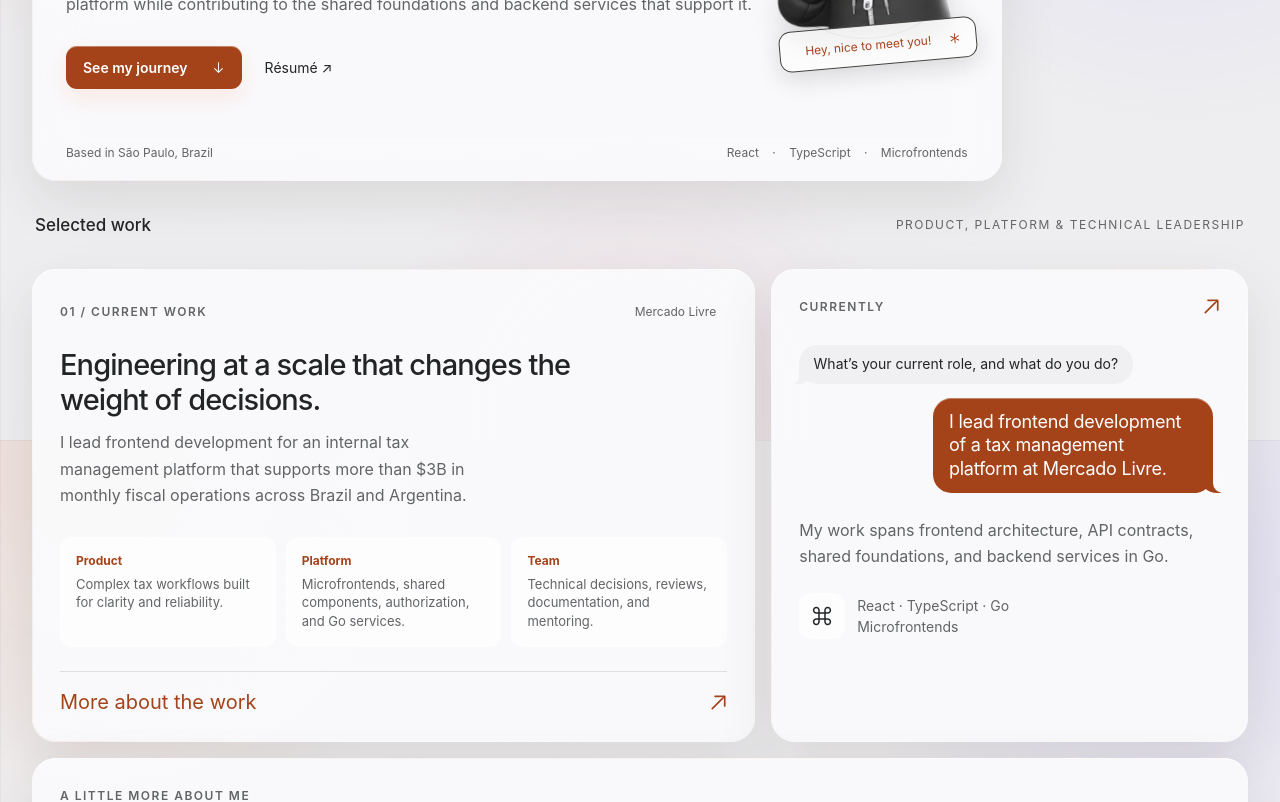
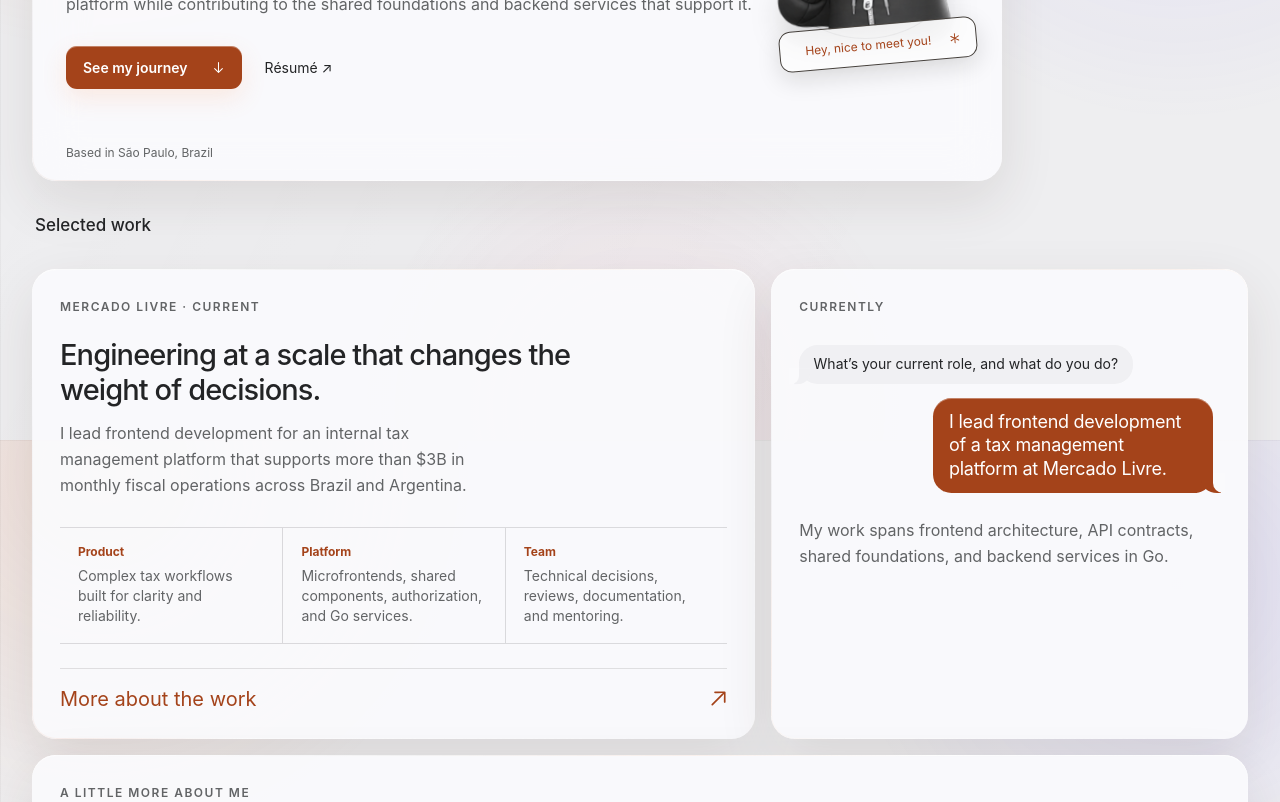
Before and after one commit to cristianmacedo/portfolio, a React (Vite) app: page / in a window 1280 px wide. Shown: the part 360-1162 px from the top of the page. Built offline with nearby package versions, Linux system fonts and the light colour scheme.

Commit message:
Simplify portfolio card hierarchy

```diff
--- a/src/adaptive-theme.css
+++ b/src/adaptive-theme.css
@@ -2915,3 +2915,42 @@
     margin-top: 32px;
   }
 }
+
+/* The current-work card carries a single identity line; its three areas are
+   concise columns, rather than another layer of cards. */
+.featured .card-top {
+  justify-content: flex-start;
+}
+.featured .work-scope {
+  gap: 0;
+  margin: 28px 0 24px;
+  border-block: 1px solid var(--separator);
+}
+.featured .work-scope > div {
+  min-height: 0;
+  padding: 16px 18px;
+  border: 0;
+  border-radius: 0;
+  background: transparent;
+  box-shadow: none;
+}
+.featured .work-scope > div + div {
+  border-left: 1px solid var(--separator);
+}
+.featured .work-scope > div > p {
+  margin-top: 6px;
+  font-size: 14px;
+  line-height: 1.45;
+}
+.hero-bottom {
+  justify-content: flex-start;
+}
+@media (max-width: 650px) {
+  .featured .work-scope {
+    grid-template-columns: 1fr;
+  }
+  .featured .work-scope > div + div {
+    border-top: 1px solid var(--separator);
+    border-left: 0;
+  }
+}
--- a/src/components/portfolio/Hero.jsx
+++ b/src/components/portfolio/Hero.jsx
@@ -30,9 +30,6 @@
       </div>
       <div className="hero-bottom">
         <span>{t.based}</span>
-        <span>
-          React <i>·</i> TypeScript <i>·</i> Microfrontends
-        </span>
       </div>
     </section>
   );
--- a/src/components/portfolio/Journey.jsx
+++ b/src/components/portfolio/Journey.jsx
@@ -21,7 +21,7 @@
     { date: "2018 — 2020", duration: t.degreeDate, company: t.university, place: "São Paulo", role: t.degree, summary: t.degreeCopy, education: t.educationNote },
   ];
   return <section className="journey-section page-section" aria-labelledby="journey">
-    <SectionHeading id="journey" title={t.journeyTitle} caption={t.journeyCaption} />
+    <SectionHeading id="journey" title={t.journeyTitle} />
     <section className="card timeline-card"><div className="timeline-intro"><span className="eyebrow">{t.timelineLabel}</span><Rich as="h3" html={t.timelineHeading} /><p>{t.timelineIntro}</p></div><ol className="timeline">{entries.map((entry) => <TimelineEntry key={entry.company} {...entry} />)}</ol></section>
   </section>;
 }
--- a/src/components/portfolio/SectionHeading.jsx
+++ b/src/components/portfolio/SectionHeading.jsx
@@ -2,7 +2,7 @@
   return (
     <div className="section-heading" id={id}>
       <h2>{title}</h2>
-      <span>{caption}</span>
+      {caption && <span>{caption}</span>}
     </div>
   );
 }
--- a/src/components/portfolio/WorkSection.jsx
+++ b/src/components/portfolio/WorkSection.jsx
@@ -5,10 +5,10 @@
 export default function WorkSection({ t, onDetails }) {
   return (
     <section className="work-section page-section" aria-labelledby="work">
-      <SectionHeading id="work" title={t.selectedWork} caption={t.workCaption} />
+      <SectionHeading id="work" title={t.selectedWork} />
       <div className="bento">
         <article className="card featured">
-          <div className="card-top"><span className="eyebrow">{t.scaleLabel}</span><span className="tag">Mercado Livre</span></div>
+          <div className="card-top"><span className="eyebrow">{t.workMeta}</span></div>
           <Rich as="h3" html={t.foundationTitle} />
           <p>{t.foundationCopy}</p>
           <div className="work-scope">
@@ -19,11 +19,10 @@
           <button className="card-link" onClick={onDetails}><span>{t.insideWork}</span><SfSymbol name="arrow.up.right" /></button>
         </article>
         <aside className="card now">
-          <div className="card-top"><span className="eyebrow">{t.currentLabel}</span><SfSymbol name="arrow.up.right" className="tiny-mark" /></div>
+          <div className="card-top"><span className="eyebrow">{t.currentLabel}</span></div>
           <span className="bubble-label from-them">{t.currentQuestion}</span>
           <div className="message-wrap"><div className="message from-me">{t.currentMessage}</div></div>
           <p>{t.currentCopy}</p>
-          <div className="now-bottom"><span className="mini-icon"><SfSymbol name="command" /></span><Rich html={t.currentFoot} /></div>
         </aside>
         <article className="card about" id="about">
           <span className="eyebrow">{t.aboutLabel}</span>
--- a/src/translations.json
+++ b/src/translations.json
@@ -133,7 +133,8 @@
     "themeLight": "Switch to light theme",
     "themeDark": "Switch to dark theme",
     "copyLabel": "Copy email address",
-    "languageLabel": "Mudar para português"
+    "languageLabel": "Mudar para português",
+    "workMeta": "MERCADO LIVRE · CURRENT"
   },
   "pt": {
     "skip": "Ir para os trabalhos",
@@ -269,6 +270,7 @@
     "themeLight": "Mudar para tema claro",
     "themeDark": "Mudar para tema escuro",
     "copyLabel": "Copiar endereço de email",
-    "languageLabel": "Switch to English"
+    "languageLabel": "Switch to English",
+    "workMeta": "MERCADO LIVRE · ATUAL"
   }
 }
```
